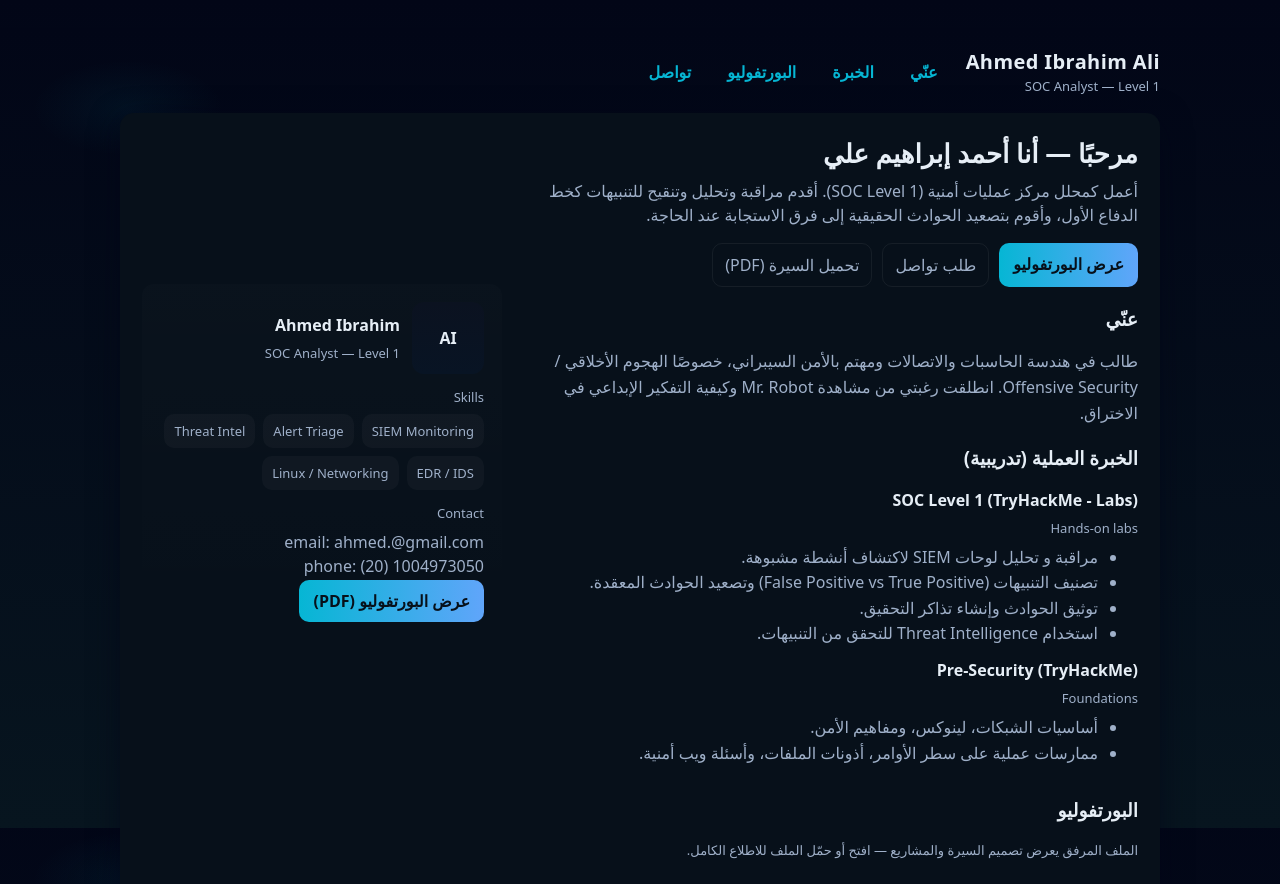
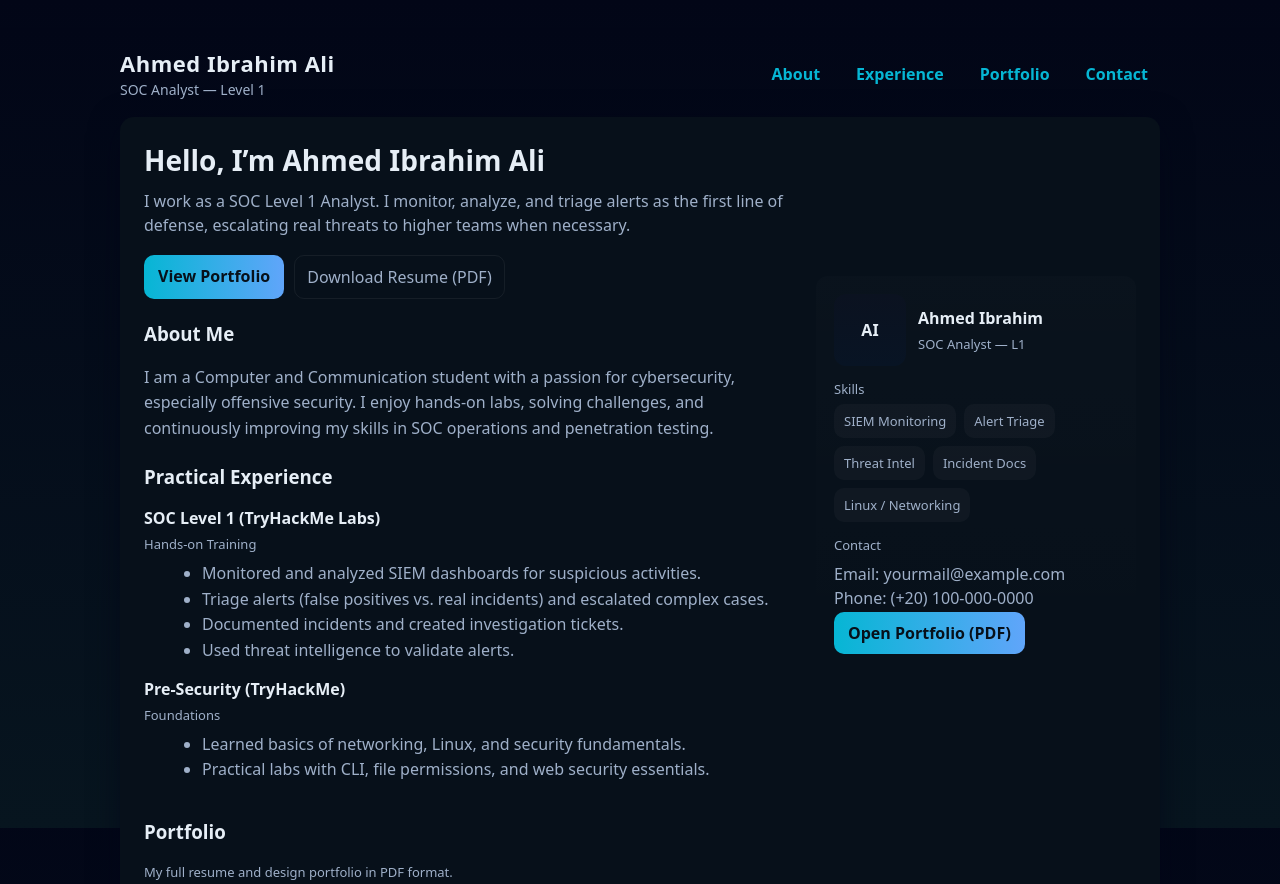
Before and after one commit to ahmed010049/portfolio, a plain HTML site: page index.html in a window 1280 px wide. Shown: the top 884 px of the page. Drawn offline with Linux system fonts and the light colour scheme.

Commit message:
Update index.html

```diff
--- a/index.html
+++ b/index.html
@@ -1,9 +1,9 @@
 <!doctype html>
-<html lang="ar" dir="rtl">
+<html lang="en">
 <head>
   <meta charset="utf-8" />
   <meta name="viewport" content="width=device-width,initial-scale=1" />
-  <title>Ahmed Ibrahim Ali — SOC Analyst | Portfolio</title>
+  <title>Ahmed Ibrahim Ali — Portfolio & Resume</title>
   <style>
     :root{
       --bg:#0b1220; --card:#07101a; --muted:#9fb0c9; --accent:#06b6d4;
@@ -12,41 +12,38 @@
       --ff: system-ui, -apple-system, "Segoe UI", Roboto, "Helvetica Neue", Arial;
     }
     *{box-sizing:border-box}
-    html,body{height:100%;margin:0;font-family:var(--ff);background:
-      radial-gradient(1200px 600px at 10% 10%, rgba(6,182,212,0.06), transparent 8%),
-      linear-gradient(180deg,#020617 0%, #07151f 100%); color:#e6eef6; -webkit-font-smoothing:antialiased}
+    html,body{height:100%;margin:0;font-family:var(--ff);
+      background:linear-gradient(180deg,#020617 0%, #07151f 100%);
+      color:#e6eef6;-webkit-font-smoothing:antialiased}
     a{color:var(--accent); text-decoration:none}
     .container{max-width:1080px;margin:28px auto;padding:20px}
     header{display:flex;gap:16px;align-items:center}
     .brand{display:flex;flex-direction:column}
-    .brand h1{margin:0;font-size:20px;letter-spacing:0.4px}
-    .brand p{margin:2px 0 0;font-size:13px;color:var(--muted)}
+    .brand h1{margin:0;font-size:22px;letter-spacing:0.5px}
+    .brand p{margin:2px 0 0;font-size:14px;color:var(--muted)}
     nav{margin-left:auto}
     nav ul{display:flex;gap:12px;list-style:none;padding:0;margin:0}
-    nav a{padding:8px 12px;border-radius:10px;background:transparent;font-weight:600}
+    nav a{padding:8px 12px;border-radius:10px;font-weight:600}
     nav a:hover{background:linear-gradient(90deg, rgba(6,182,212,0.08), rgba(96,165,250,0.04))}
-    .card{background:var(--card);border-radius:var(--radius);padding:22px;margin-top:18px;box-shadow:0 8px 30px rgba(2,6,23,0.6)}
-    .hero{display:grid;grid-template-columns:1fr 360px;gap:20px;align-items:center}
-    .intro h2{margin:0;font-size:26px}
-    .intro p.lead{color:var(--muted);margin:8px 0 16px;line-height:1.5}
+    .card{background:var(--card);border-radius:var(--radius);padding:24px;margin-top:18px;box-shadow:0 8px 30px rgba(2,6,23,0.6)}
+    .hero{display:grid;grid-template-columns:1fr 320px;gap:20px;align-items:center}
+    .intro h2{margin:0;font-size:28px}
+    .intro p.lead{color:var(--muted);margin:10px 0 18px;line-height:1.5}
     .cta{display:flex;gap:10px;flex-wrap:wrap}
     .btn{background:linear-gradient(90deg,var(--accent),#60a5fa);color:#07101a;padding:10px 14px;border-radius:10px;font-weight:700}
-    .ghost{border:1px solid rgba(255,255,255,0.06);padding:10px 12px;border-radius:10px;color:var(--muted);background:transparent}
+    .ghost{border:1px solid rgba(255,255,255,0.06);padding:10px 12px;border-radius:10px;color:var(--muted)}
     .side-card{background:linear-gradient(180deg, rgba(255,255,255,0.012), transparent);padding:18px;border-radius:12px}
-    .meta{font-size:13px;color:var(--muted);margin-top:8px}
-    section{margin-top:18px}
-    .two-col{display:grid;grid-template-columns:1fr 1fr;gap:18px}
-    .skills{display:flex;flex-wrap:wrap;gap:8px}
+    .meta{font-size:13px;color:var(--muted);margin-top:6px}
+    section{margin-top:22px}
+    .skills{display:flex;flex-wrap:wrap;gap:8px;margin-top:6px}
     .tag{background:var(--glass);padding:8px 10px;border-radius:10px;font-size:13px;color:var(--muted)}
-    .experience .item{margin-bottom:12px}
-    .pdf-embed{width:100%;height:60vh;border-radius:10px;border:0;display:block}
-    footer{margin-top:18px;padding:14px 8px;text-align:center;color:var(--muted);font-size:13px}
-    /* responsive */
+    .experience .item{margin-bottom:14px}
+    .pdf-embed{width:100%;height:70vh;border-radius:10px;border:0;display:block;margin-top:12px}
+    footer{margin-top:28px;padding:14px 8px;text-align:center;color:var(--muted);font-size:13px}
     @media (max-width:920px){
       .hero{grid-template-columns:1fr}
       .side-card{order:2}
-      .two-col{grid-template-columns:1fr}
-      .pdf-embed{height:50vh}
+      .pdf-embed{height:60vh}
     }
   </style>
 </head>
@@ -57,13 +54,12 @@
         <h1>Ahmed Ibrahim Ali</h1>
         <p>SOC Analyst — Level 1</p>
       </div>
-
-      <nav aria-label="Main navigation">
+      <nav>
         <ul>
-          <li><a href="#about">عنّي</a></li>
-          <li><a href="#experience">الخبرة</a></li>
-          <li><a href="#portfolio">البورتفوليو</a></li>
-          <li><a href="#contact">تواصل</a></li>
+          <li><a href="#about">About</a></li>
+          <li><a href="#experience">Experience</a></li>
+          <li><a href="#portfolio">Portfolio</a></li>
+          <li><a href="#contact">Contact</a></li>
         </ul>
       </nav>
     </header>
@@ -71,35 +67,34 @@
     <main class="card">
       <div class="hero">
         <div class="intro">
-          <h2>مرحبًا — أنا أحمد إبراهيم علي</h2>
+          <h2>Hello, I’m Ahmed Ibrahim Ali</h2>
           <p class="lead">
-            أعمل كمحلل مركز عمليات أمنية (SOC Level 1). أقدم مراقبة وتحليل وتنقيح للتنبيهات كخط الدفاع الأول، وأقوم بتصعيد الحوادث الحقيقية إلى فرق الاستجابة عند الحاجة.
+            I work as a SOC Level 1 Analyst. I monitor, analyze, and triage alerts as the first line of defense, escalating real threats to higher teams when necessary.
           </p>
           <div class="cta">
-            <a class="btn" href="#portfolio">عرض البورتفوليو</a>
-            <a class="ghost" href="#contact">طلب تواصل</a>
-            <a class="ghost" href="portfolio.pdf" target="_blank" rel="noopener">تحميل السيرة (PDF)</a>
+            <a class="btn" href="#portfolio">View Portfolio</a>
+            <a class="ghost" href="portfolio.pdf" target="_blank" rel="noopener">Download Resume (PDF)</a>
           </div>
 
-          <section id="about" style="margin-top:18px">
-            <h3>عنّي</h3>
+          <section id="about">
+            <h3>About Me</h3>
             <p style="color:var(--muted);line-height:1.6">
-              طالب في هندسة الحاسبات والاتصالات ومهتم بالأمن السيبراني، خصوصًا الهجوم الأخلاقي / Offensive Security.
-              انطلقت رغبتي من مشاهدة Mr. Robot وكيفية التفكير الإبداعي في الاختراق.
+              I am a Computer and Communication student with a passion for cybersecurity, especially offensive security.
+              I enjoy hands-on labs, solving challenges, and continuously improving my skills in SOC operations and penetration testing.
             </p>
           </section>
 
           <section id="experience" class="experience">
-            <h3>الخبرة العملية (تدريبية)</h3>
+            <h3>Practical Experience</h3>
 
             <div class="item">
-              <strong>SOC Level 1 (TryHackMe - Labs)</strong>
-              <div class="meta">Hands-on labs</div>
+              <strong>SOC Level 1 (TryHackMe Labs)</strong>
+              <div class="meta">Hands-on Training</div>
               <ul style="margin:8px 0 0 18px;color:var(--muted);line-height:1.6">
-                <li>مراقبة و تحليل لوحات SIEM لاكتشاف أنشطة مشبوهة.</li>
-                <li>تصنيف التنبيهات (False Positive vs True Positive) وتصعيد الحوادث المعقدة.</li>
-                <li>توثيق الحوادث وإنشاء تذاكر التحقيق.</li>
-                <li>استخدام Threat Intelligence للتحقق من التنبيهات.</li>
+                <li>Monitored and analyzed SIEM dashboards for suspicious activities.</li>
+                <li>Triage alerts (false positives vs. real incidents) and escalated complex cases.</li>
+                <li>Documented incidents and created investigation tickets.</li>
+                <li>Used threat intelligence to validate alerts.</li>
               </ul>
             </div>
 
@@ -107,8 +102,8 @@
               <strong>Pre-Security (TryHackMe)</strong>
               <div class="meta">Foundations</div>
               <ul style="margin:8px 0 0 18px;color:var(--muted);line-height:1.6">
-                <li>أساسيات الشبكات، لينوكس، ومفاهيم الأمن.</li>
-                <li>ممارسات عملية على سطر الأوامر، أذونات الملفات، وأسئلة ويب أمنية.</li>
+                <li>Learned basics of networking, Linux, and security fundamentals.</li>
+                <li>Practical labs with CLI, file permissions, and web security essentials.</li>
               </ul>
             </div>
           </section>
@@ -119,60 +114,45 @@
             <div style="width:72px;height:72px;border-radius:12px;background:linear-gradient(180deg,#0b1220,#081424);display:flex;align-items:center;justify-content:center;font-weight:700">AI</div>
             <div>
               <div style="font-weight:700">Ahmed Ibrahim</div>
-              <div class="meta">SOC Analyst — Level 1</div>
+              <div class="meta">SOC Analyst — L1</div>
             </div>
           </div>
 
           <div style="margin-top:14px">
             <div class="meta">Skills</div>
-            <div class="skills" style="margin-top:8px">
+            <div class="skills">
               <span class="tag">SIEM Monitoring</span>
               <span class="tag">Alert Triage</span>
               <span class="tag">Threat Intel</span>
-              <span class="tag">EDR / IDS</span>
+              <span class="tag">Incident Docs</span>
               <span class="tag">Linux / Networking</span>
             </div>
           </div>
 
-          <div style="margin-top:14px">
+          <div style="margin-top:14px" id="contact">
             <div class="meta">Contact</div>
             <div style="margin-top:8px;color:var(--muted);line-height:1.5">
-              <div>email: ahmed.@gmail.com</div>
-              <div>phone: (20) 1004973050</div>
+              <div>Email: yourmail@example.com</div>
+              <div>Phone: (+20) 100-000-0000</div>
             </div>
           </div>
 
           <div style="margin-top:12px">
-            <a class="btn" href="portfolio.pdf" target="_blank" rel="noopener">عرض البورتفوليو (PDF)</a>
+            <a class="btn" href="portfolio.pdf" target="_blank" rel="noopener">Open Portfolio (PDF)</a>
           </div>
         </aside>
       </div>
 
-      <section id="portfolio" style="margin-top:18px">
-        <h3>البورتفوليو</h3>
-        <p class="meta">الملف المرفق يعرض تصميم السيرة والمشاريع — افتح أو حمّل الملف للاطلاع الكامل.</p>
-        <!-- Embedded PDF (assumes file name portfolio.pdf موجود) -->
+      <section id="portfolio">
+        <h3>Portfolio</h3>
+        <p class="meta">My full resume and design portfolio in PDF format.</p>
         <iframe class="pdf-embed" src="portfolio.pdf#view=FitH" title="Portfolio PDF"></iframe>
       </section>
     </main>
 
-    <footer id="contact">
-      <div>© Ahmed Ibrahim Ali — SOC Analyst</div>
-      <div style="margin-top:6px;color:var(--muted)">بريد: ahmed.@gmail.com • هاتف: (20) 1004973050</div>
+    <footer>
+      © 2025 Ahmed Ibrahim Ali — All Rights Reserved
     </footer>
   </div>
-
-  <script>
-    // Smooth scroll for internal links
-    document.querySelectorAll('a[href^="#"]').forEach(a => {
-      a.addEventListener('click', e => {
-        const target = document.querySelector(a.getAttribute('href'));
-        if (target) {
-          e.preventDefault();
-          target.scrollIntoView({behavior:'smooth',block:'start'});
-        }
-      });
-    });
-  </script>
 </body>
 </html>
```
